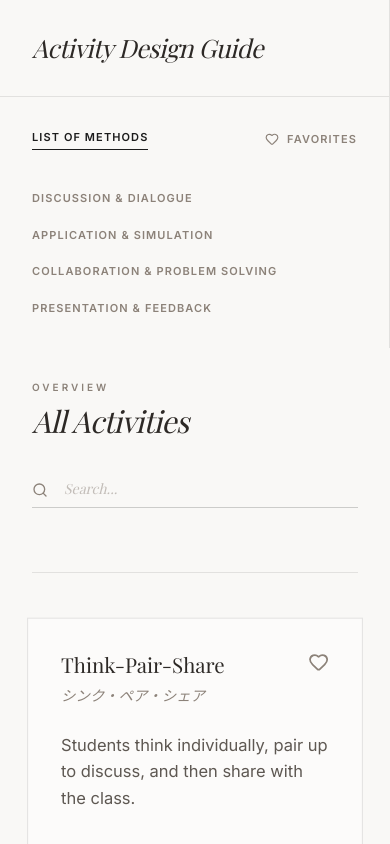
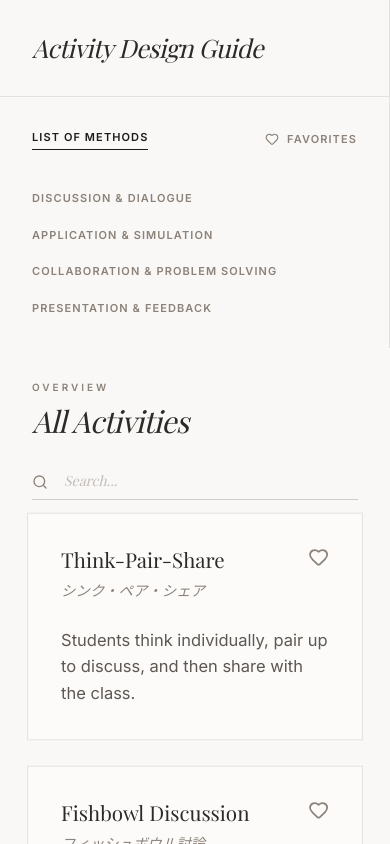
Before and after one commit to NyanyanyaNagoya/Activity-Design-Guide, a React (Vite) app: page / in a window 390 px wide. Shown: the top 844 px of the page. Built offline with nearby package versions, Linux system fonts and the light colour scheme; a web font is replaced by a local one.

Commit message:
feat: Adjust header and spacing for responsive design
Refine the layout of the main content header and related elements to improve responsiveness across different screen sizes. Specifically, adjust margin and padding for the header and its internal components to better accommodate smaller viewports.

```diff
--- a/src/App.tsx
+++ b/src/App.tsx
@@ -110,8 +110,8 @@ export default function App() {
 
       {/* Main Content Area */}
       <main className="flex-1 p-8 md:p-12 lg:p-16 overflow-y-auto relative z-10 w-full overflow-x-hidden">
-        <header className="mb-12 border-b border-[#1C1C1C]/10 pb-8">
-          <div className="flex flex-col md:flex-row md:items-end justify-between gap-8 mb-8">
+        <header className="mb-4 xl:mb-12 border-b-0 xl:border-b border-[#1C1C1C]/10 pb-0 xl:pb-8">
+          <div className="flex flex-col md:flex-row md:items-end justify-between gap-6 md:gap-8 mb-4 xl:mb-8">
             <div className="flex flex-col">
               <span className="text-[10px] uppercase tracking-[0.3em] font-semibold text-[#8C8279] mb-2">
                 {showFavorites ? 'Your Collection' : (selectedCategory ? 'Selected Section' : 'Overview')}
```
